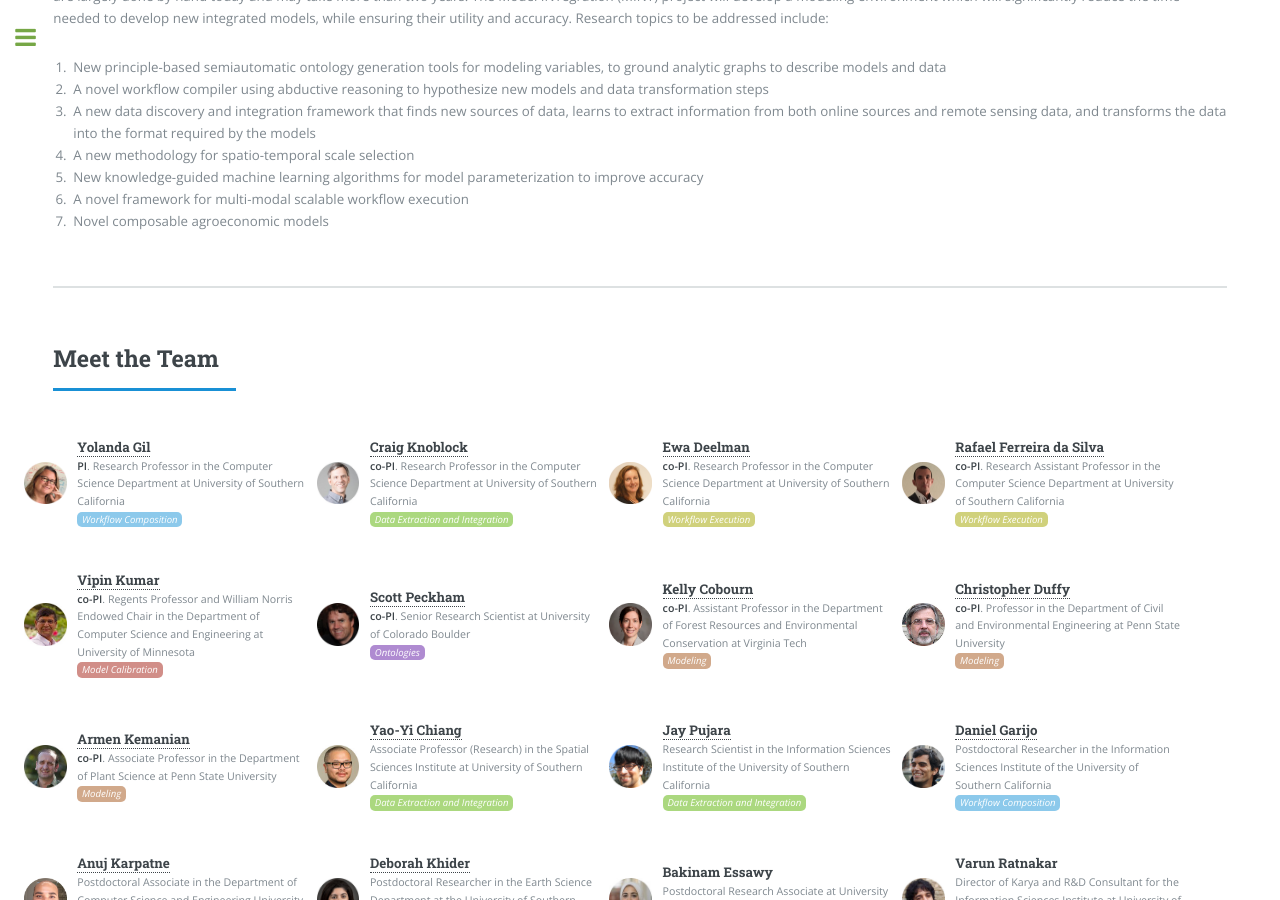
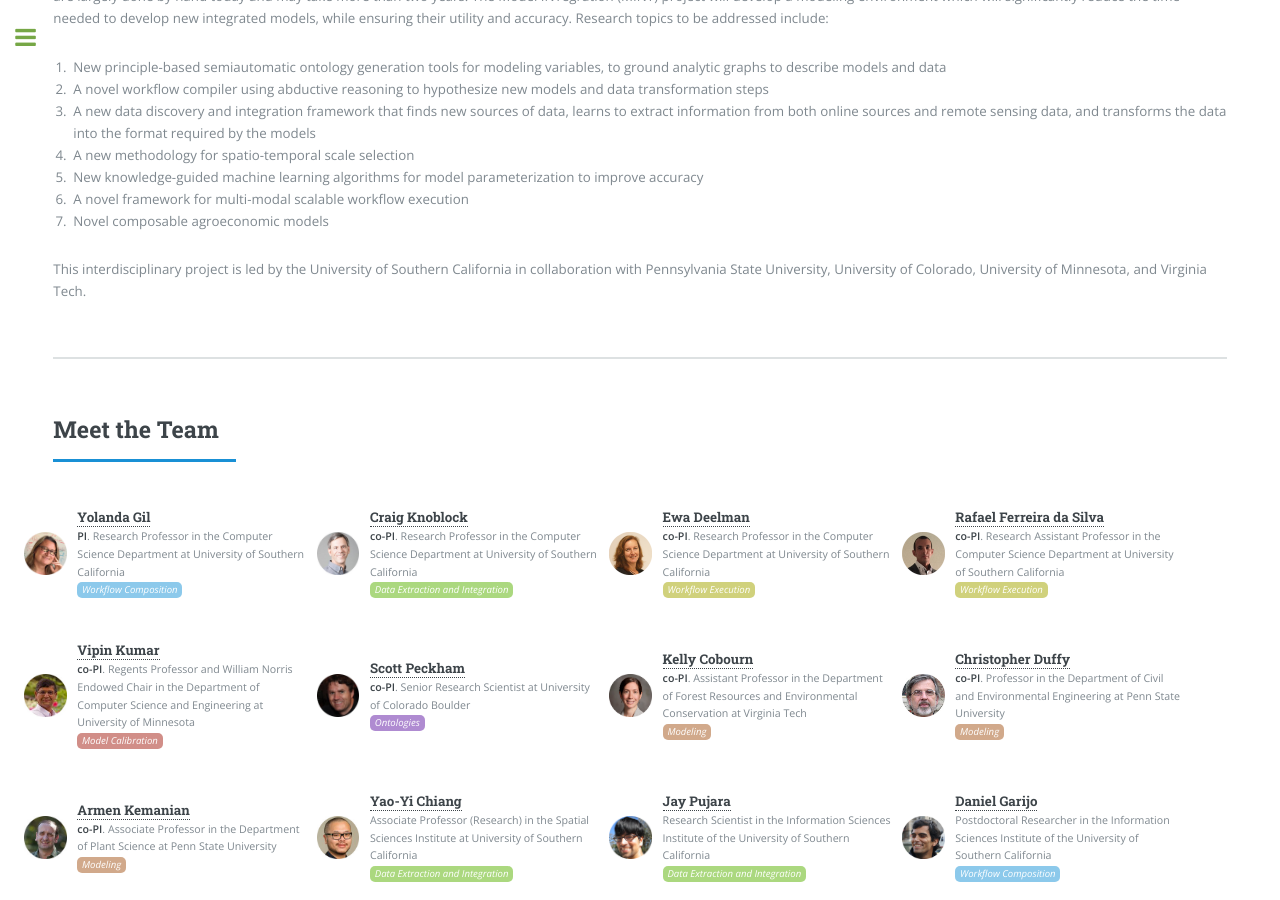
Before and after one commit to KnowledgeCaptureAndDiscovery/MINT, a Jekyll site: the page built from index.md, in a window 1280 px wide and 900 px high, scrolled down 301 px. Built offline with Jekyll 4.4.1, drawn with Linux system fonts in a browser that asks for light colours.

Commit message:
updating project description

```diff
--- a/_includes/banner.html
+++ b/_includes/banner.html
@@ -24,6 +24,11 @@
             <li>A novel framework for multi-modal scalable workflow execution</li>
             <li>Novel composable agroeconomic models</li>
         </ol>
+
+        <p>This interdisciplinary project is led by the University of Southern California in
+        collaboration with Pennsylvania State University, University of Colorado, University of Minnesota, and
+        Virginia Tech.</p>
+
         <!--<ul class="actions">-->
         <!--<li><a href="#" class="button big">Learn More</a></li>-->
         <!--</ul>-->
--- a/_includes/sidebar.html
+++ b/_includes/sidebar.html
@@ -86,13 +86,13 @@
 
         <!-- Footer -->
         <footer id="footer">
-            <p class="copyright">&copy;2017 {{ site.title }}. All rights reserved.</p>
-            <p class="copyright">This interdisciplinary project is led by the University of Southern California in
-                collaboration with Pennsylvania State University, University of Colorado, University of Minnesota, and
-                Virginia Tech.</p>
-            <p class="copyright">
-                Any opinions, findings, and conclusions or recommendations expressed in this material are those of the
-                author(s) and do not necessarily reflect the views of the Defense Advanced Research Projects Agency.</p>
+            <!--<p class="copyright">&copy;2017 {{ site.title }}. All rights reserved.</p>-->
+            <!--<p class="copyright">This interdisciplinary project is led by the University of Southern California in-->
+                <!--collaboration with Pennsylvania State University, University of Colorado, University of Minnesota, and-->
+                <!--Virginia Tech.</p>-->
+            <!--<p class="copyright">-->
+                <!--Any opinions, findings, and conclusions or recommendations expressed in this material are those of the-->
+                <!--author(s) and do not necessarily reflect the views of the Defense Advanced Research Projects Agency.</p>-->
         </footer>
 
     </div>
```
